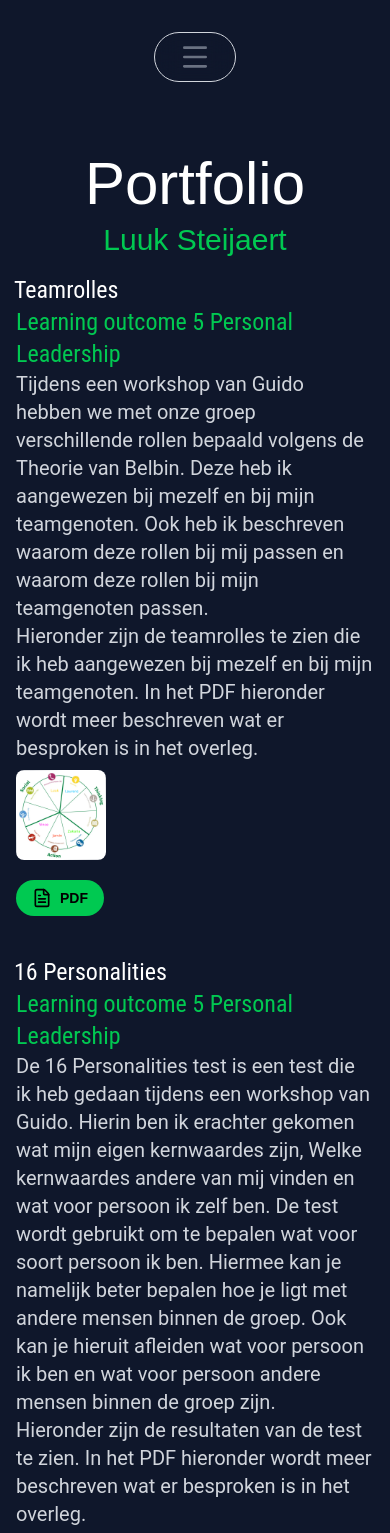
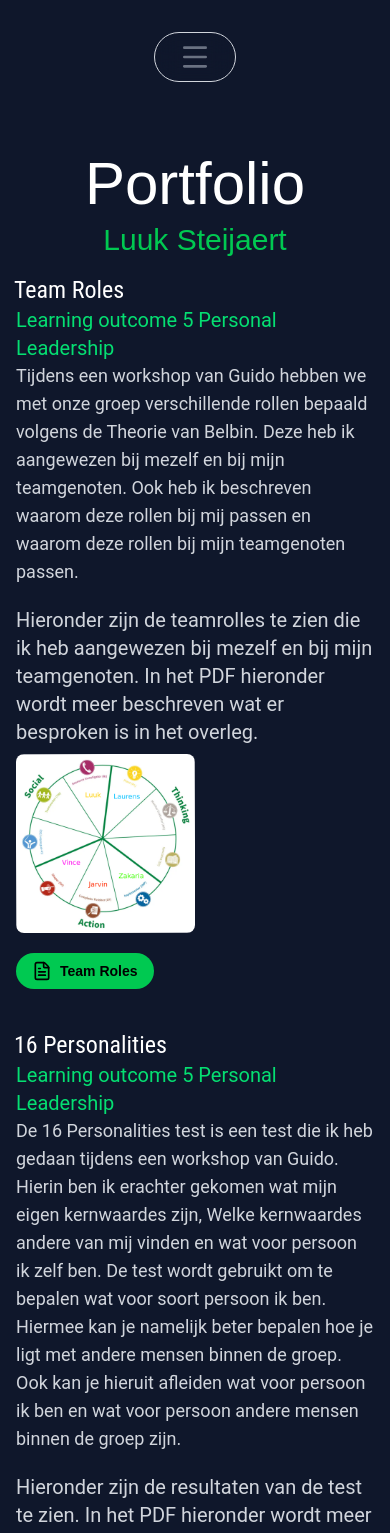
Before and after one commit to LuukyPuuky/Portfolio2.1, a Nuxt app: page /projects/portfolio in a window 390 px wide. Shown: the top 1533 px of the page. Built offline with nearby package versions, Linux system fonts and the light colour scheme.

Commit message:
updated that personal and teamroles.vue didn't need to be components but also part of the contentsections

```diff
--- a/components/Teamroles.vue
+++ /dev/null
@@ -1,33 +0,0 @@
-<template>
-  <div class="bg-slate-900 text-white">
-    <div class="max-w-7xl mx-auto mb-10">
-      <h1
-        class="text-white font-RobotoCondensed md:text-4xl mx-[-2px] text-2xl"
-      >
-        Teamrolles
-      </h1>
-      <h2 class="text-green-500 font-RobotoCondensed text-2xl">
-        Learning outcome 5 Personal Leadership
-      </h2>
-      <p class="text-gray-300 font-Roboto text-xl max-w-2xl">
-        Tijdens een workshop van Guido hebben we met onze groep verschillende
-        rollen bepaald volgens de Theorie van Belbin. Deze heb ik aangewezen bij
-        mezelf en bij mijn teamgenoten. Ook heb ik beschreven waarom deze rollen
-        bij mij passen en waarom deze rollen bij mijn teamgenoten passen.
-      </p>
-
-      <p class="text-gray-300 font-Roboto text-xl max-w-2xl">
-        Hieronder zijn de teamrolles te zien die ik heb aangewezen bij mezelf en
-        bij mijn teamgenoten. In het PDF hieronder wordt meer beschreven wat er
-        besproken is in het overleg.
-      </p>
-
-      <img
-        class="h-auto max-w-full w-1/4 rounded-lg mb-5 mt-2"
-        src="/images/teamroles.png"
-        alt="Teamrolles"
-      />
-      <Pdf documentLink="/documents/TeamrollenS2.1.pdf" buttonText="PDF" />
-    </div>
-  </div>
-</template>
--- a/components/personal.vue
+++ /dev/null
@@ -1,34 +0,0 @@
-<template>
-  <div class="bg-slate-900 text-white">
-    <div class="max-w-7xl mx-auto mb-10">
-      <h1
-        class="text-white font-RobotoCondensed md:text-4xl mx-[-2px] text-2xl"
-      >
-        16 Personalities
-      </h1>
-      <h2 class="text-green-500 font-RobotoCondensed text-2xl">
-        Learning outcome 5 Personal Leadership
-      </h2>
-      <p class="text-gray-300 font-Roboto text-xl max-w-2xl">
-        De 16 Personalities test is een test die ik heb gedaan tijdens een
-        workshop van Guido. Hierin ben ik erachter gekomen wat mijn eigen
-        kernwaardes zijn, Welke kernwaardes andere van mij vinden en wat voor
-        persoon ik zelf ben. De test wordt gebruikt om te bepalen wat voor soort
-        persoon ik ben. Hiermee kan je namelijk beter bepalen hoe je ligt met
-        andere mensen binnen de groep. Ook kan je hieruit afleiden wat voor
-        persoon ik ben en wat voor persoon andere mensen binnen de groep zijn.
-      </p>
-      <p class="text-gray-300 font-Roboto text-xl max-w-2xl">
-        Hieronder zijn de resultaten van de test te zien. In het PDF hieronder
-        wordt meer beschreven wat er besproken is in het overleg.
-      </p>
-
-      <img
-        class="h-auto max-w-full w-1/4 rounded-lg mb-5 mt-2"
-        src="/images/16personalities.png"
-        alt="16 personallities result"
-      />
-      <Pdf documentLink="/documents/Personalities.pdf" buttonText="PDF" />
-    </div>
-  </div>
-</template>
--- a/pages/lo5.vue
+++ b/pages/lo5.vue
@@ -1,7 +1,10 @@
 <script setup lang="ts">
 import ProductsList from "~/components/ProductsList.vue";
 
-const products = [{ text: "Team Roles", to: "/projects/portfolio#teamroles" }];
+const products = [
+  { text: "Team Roles", to: "/projects/portfolio#teamroles" },
+  { text: "16 Personalities", to: "/projects/portfolio#personal" },
+];
 </script>
 
 <template>
--- a/pages/projects/portfolio.vue
+++ b/pages/projects/portfolio.vue
@@ -5,12 +5,52 @@
       <HeaderProject title="Portfolio" subtitle="Luuk Steijaert" />
       <div class="min-h-screen p-4">
         <div class="max-w-6xl mx-auto">
-          <div id="teamroles" class="scroll-mt-24">
-            <Teamroles />
-          </div>
-          <div id="personal" class="scroll-mt-24">
-            <Personal />
-          </div>
+          <ContentSection
+            title="Team Roles"
+            id="teamroles"
+            class="scroll-mt-24"
+            subtitle="Learning outcome 5 Personal Leadership"
+            description=" Tijdens een workshop van Guido hebben we met onze groep verschillende
+        rollen bepaald volgens de Theorie van Belbin. Deze heb ik aangewezen bij
+        mezelf en bij mijn teamgenoten. Ook heb ik beschreven waarom deze rollen
+        bij mij passen en waarom deze rollen bij mijn teamgenoten passen."
+            pdfLink="/documents/TeamrollenS2.1.pdf"
+            pdfText="Team Roles"
+            :loNumber="5"
+          >
+            <p class="text-gray-300 font-Roboto text-xl max-w-2xl">
+              Hieronder zijn de teamrolles te zien die ik heb aangewezen bij
+              mezelf en bij mijn teamgenoten. In het PDF hieronder wordt meer
+              beschreven wat er besproken is in het overleg.
+            </p>
+            <img
+              class="h-auto max-w-full w-1/2 rounded-lg mb-5 mt-2"
+              src="/images/teamroles.png"
+              alt="Team roles"
+            />
+          </ContentSection>
+
+          <ContentSection
+            title="16 Personalities"
+            id="personal"
+            class="scroll-mt-24"
+            subtitle="Learning outcome 5 Personal Leadership"
+            description="De 16 Personalities test is een test die ik heb gedaan tijdens een workshop van Guido. Hierin ben ik erachter gekomen wat mijn eigen kernwaardes zijn, Welke kernwaardes andere van mij vinden en wat voor persoon ik zelf ben. De test wordt gebruikt om te bepalen wat voor soort persoon ik ben. Hiermee kan je namelijk beter bepalen hoe je ligt met andere mensen binnen de groep. Ook kan je hieruit afleiden wat voor persoon ik ben en wat voor persoon andere mensen binnen de groep zijn."
+            pdfLink="/documents/personalities.pdf"
+            pdfText="16 Personalities"
+            :loNumber="5"
+          >
+            <p class="text-gray-300 font-Roboto text-xl max-w-2xl">
+              Hieronder zijn de resultaten van de test te zien. In het PDF
+              hieronder wordt meer beschreven wat er besproken is in het
+              overleg.
+            </p>
+            <img
+              class="h-auto max-w-full w-1/2 rounded-lg mb-5 mt-2"
+              src="/images/16personalities.png"
+              alt="16 personallities result"
+            />
+          </ContentSection>
         </div>
       </div>
       <Footer />
```
